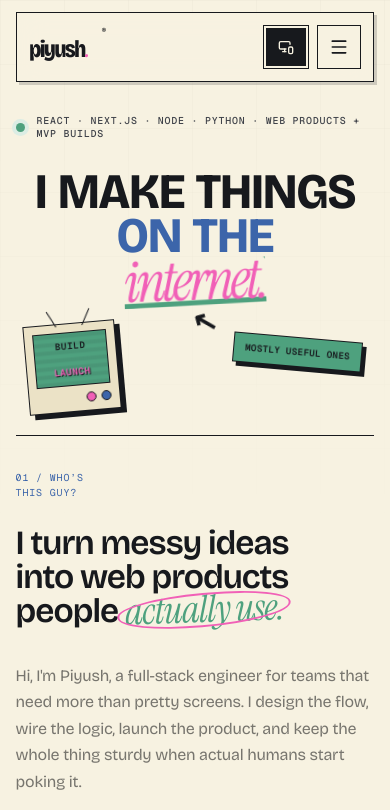
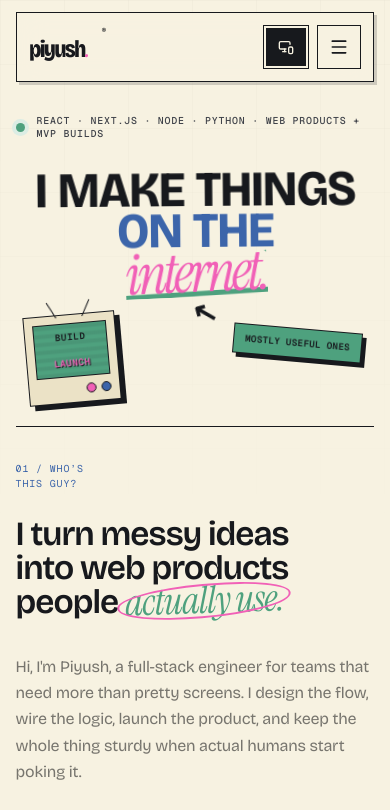
Before and after one commit to pysharora/personal-portfolio, a Next.js app: page / in a window 390 px wide. Shown: the top 810 px of the page. Built offline with nearby package versions, Linux system fonts and the light colour scheme.

Commit message:
Restore editorial hero typography

```diff
--- a/app/globals.css
+++ b/app/globals.css
@@ -721,11 +721,13 @@ h1 {
   font-size: clamp(5rem, 12.2vw, 12.5rem);
   font-weight: 750;
   font-variation-settings: "wdth" 95;
-  line-height: 0.84;
+  line-height: 0.78;
   letter-spacing: -0.035em;
   word-spacing: 0.05em;
   text-transform: uppercase;
   text-align: center;
+  transform: rotate(-1deg);
+  transform-origin: center;
 }
 
 .hero-line {
@@ -2352,7 +2354,8 @@ button:focus-visible {
   }
   h1 {
     font-size: clamp(4.6rem, 22vw, 7rem);
-    line-height: 0.75;
+    line-height: 0.78;
+    transform: rotate(-0.5deg);
   }
   .hero-line:nth-child(2) {
     margin-left: 5%;
--- a/app/responsive.css
+++ b/app/responsive.css
@@ -163,9 +163,10 @@
   h1 {
     max-width: 100%;
     font-size: 3.1rem;
-    line-height: 0.88;
+    line-height: 0.82;
     letter-spacing: -0.025em;
     word-spacing: 0.04em;
+    transform: rotate(-0.5deg);
   }
 
   .hero-line:nth-child(2) {
```
